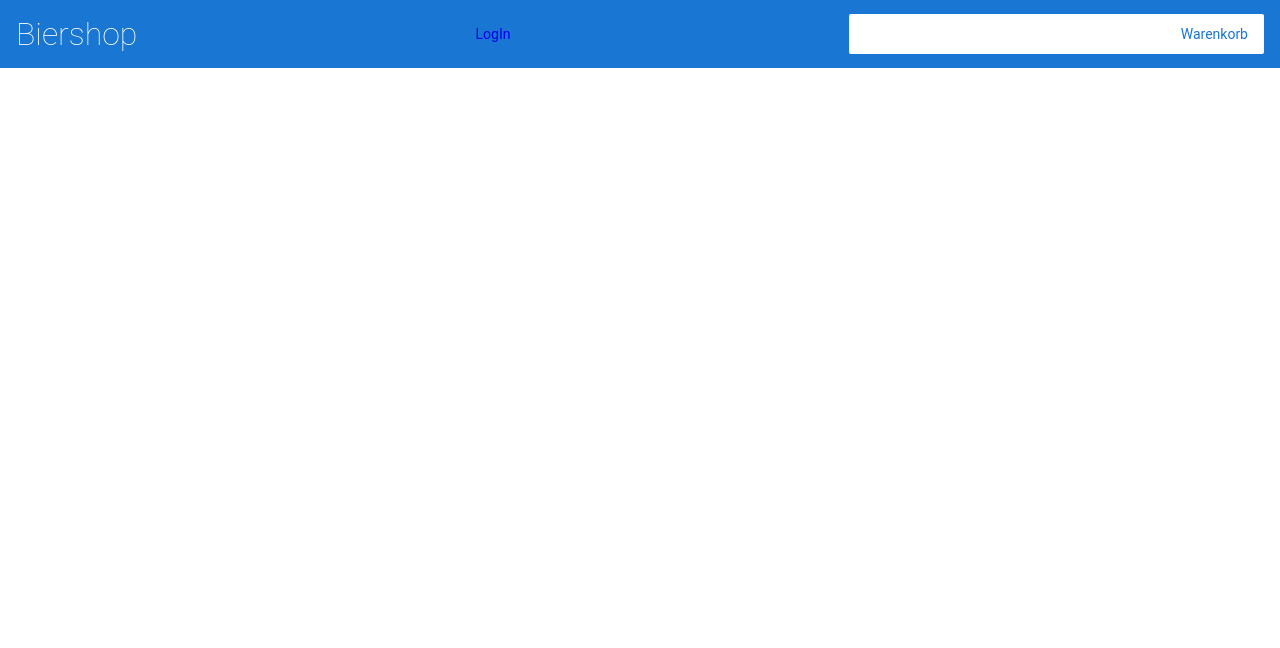
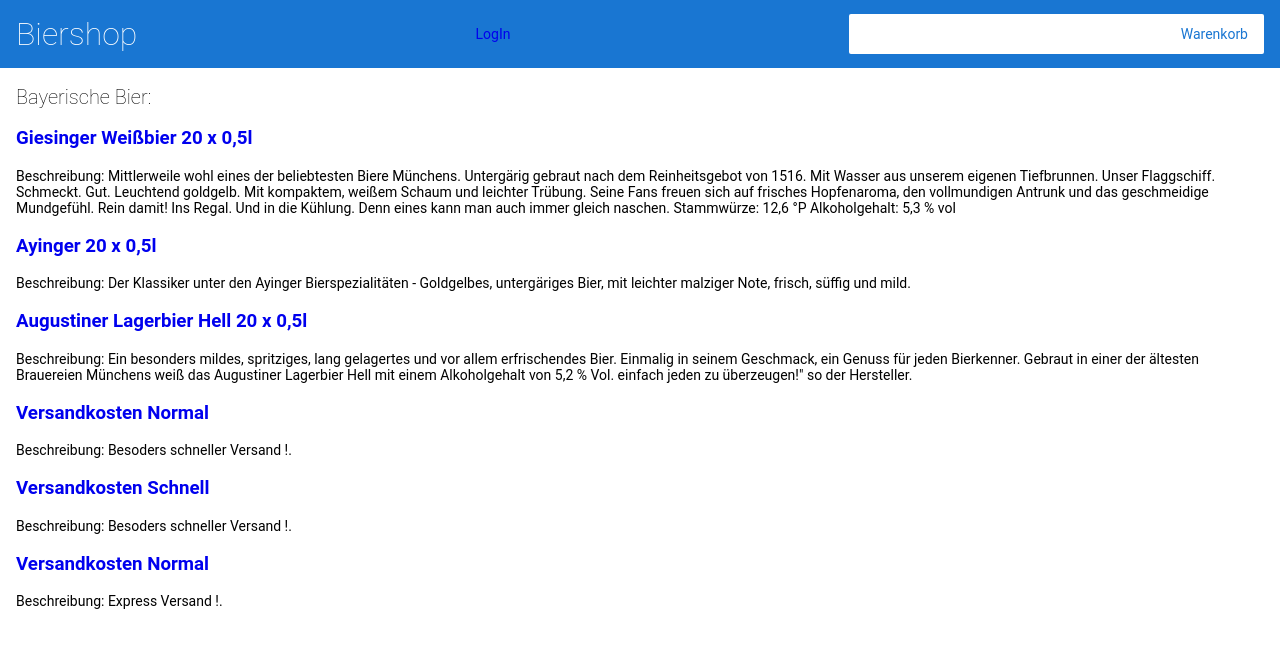
Before and after one commit to RaphaelBirkl1991/bierscholle, an Angular app in the folder frontend/: page /bierbayern in a window 1280 px wide. Before the commit this address led to /. Shown: the top 648 px of the page. Built offline with nearby package versions, Linux system fonts and the light colour scheme.

Commit message:
Kontakt zwischen Seiten erstellt :)

```diff
--- a/frontend/src/app/app.module.ts
+++ b/frontend/src/app/app.module.ts
@@ -45,6 +45,9 @@
             {path: 'warenkorb', component: WarenkorbComponent},
             {path: 'versand', component: VersandComponent},
             {path: 'services', component: ServicesComponent},
+            {path: 'home', component: HomeComponent},
+            {path: 'login', component: LogInComponent},
+          {path: 'bierbayern', component: BierBayernComponent},
         ]),
         FormsModule
     ],
--- a/frontend/src/app/bier-bayern/bier-bayern.component.html
+++ b/frontend/src/app/bier-bayern/bier-bayern.component.html
@@ -1,4 +1,4 @@
-<h2>Biersorten:</h2>
+<h2>Bayerische Bier:</h2>
 
 <div *ngFor="let produkt of produkts">
 
@@ -12,6 +12,8 @@
   <p *ngIf="produkt.beschreibung">
     Beschreibung: {{ produkt.beschreibung}}
   </p>
+
+  <router-outlet></router-outlet>
 
 
 
--- a/frontend/src/app/bier-hamburg/bier-hamburg.component.html
+++ b/frontend/src/app/bier-hamburg/bier-hamburg.component.html
@@ -1 +1,16 @@
-<p>bier-hamburg works!</p>
+<h2>Biersorten:</h2>
+
+<div *ngFor="let produkt of produkts">
+
+  <h3>
+    <a [title]="produkt.name + ' details' "
+       [routerLink]="['/produkts', produkt.id]">
+      {{ produkt.name }}
+    </a>
+  </h3>
+
+  <p *ngIf="produkt.beschreibung">
+    Beschreibung: {{ produkt.beschreibung}}
+  </p>
+
+  <router-outlet></router-outlet>
--- a/frontend/src/app/bier-hamburg/bier-hamburg.component.ts
+++ b/frontend/src/app/bier-hamburg/bier-hamburg.component.ts
@@ -1,10 +1,69 @@
-import { Component } from '@angular/core';
+import {Component, OnInit} from '@angular/core';
+import {Produkt} from "../produkts";
 
 @Component({
   selector: 'app-bier-hamburg',
   templateUrl: './bier-hamburg.component.html',
   styleUrls: ['./bier-hamburg.component.css']
 })
-export class BierHamburgComponent {
+export class BierHamburgComponent implements OnInit{
+
+  produkts : Produkt[]= [
+    {
+      id: 1,
+      name: 'Giesinger Weißbier 20 x 0,5l',
+      price: 24.91 ,
+      beschreibung: 'Mittlerweile wohl eines der beliebtesten Biere Münchens. Untergärig gebraut nach dem ' +
+        'Reinheitsgebot' +
+        ' von 1516. Mit Wasser aus unserem eigenen Tiefbrunnen. Unser Flaggschiff. Schmeckt. Gut. Leuchtend goldgelb. ' +
+        'Mit kompaktem, weißem Schaum und leichter Trübung. Seine Fans freuen sich auf frisches Hopfenaroma,' +
+        ' den vollmundigen Antrunk und das geschmeidige Mundgefühl. Rein damit! Ins Regal. Und in die Kühlung.' +
+        ' Denn eines kann man auch immer gleich naschen.\n' +
+        '\n' +
+        'Stammwürze: 12,6 °P Alkoholgehalt: 5,3 % vol'
+    },
+    {
+      id: 2,
+      name: 'Ayinger 20 x 0,5l',
+      price: 18.54,
+      beschreibung: 'Der Klassiker unter den Ayinger Bierspezialitäten - Goldgelbes, untergäriges Bier,\n' +
+        'mit leichter malziger Note,\n' +
+        'frisch, süffig und mild.'
+    },
+    {
+      id: 3,
+      name: 'Augustiner Lagerbier Hell 20 x 0,5l',
+      price: 21.49,
+      beschreibung: 'Ein besonders mildes, spritziges, lang gelagertes und vor allem erfrischendes Bier.' +
+        ' Einmalig in seinem Geschmack, ein Genuss für jeden Bierkenner. Gebraut in einer der ältesten Brauereien' +
+        ' Münchens weiß das Augustiner Lagerbier Hell mit einem Alkoholgehalt von 5,2 % Vol. einfach jeden zu' +
+        ' überzeugen!" so der Hersteller.'
+    },
+    {
+      id: 4,
+      name: 'Versandkosten Normal',
+      price:5.50,
+      beschreibung: 'Besoders schneller Versand !.'
+    },
+    {
+      id: 5,
+      name: 'Versandkosten Schnell',
+      price:5.50,
+      beschreibung: 'Besoders schneller Versand !.'
+    },
+    {
+      id: 6,
+      name: 'Versandkosten Normal',
+      price:5.50,
+      beschreibung: 'Express Versand !.'
+    },
+  ];
+
+  constructor() {
+  }
+
+  ngOnInit(): void {
+  }
+
 
 }
--- a/frontend/src/app/log-in/log-in.component.html
+++ b/frontend/src/app/log-in/log-in.component.html
@@ -10,6 +10,10 @@
     <input type="password" [(ngModel)]="password" name="password">
   </label>
   <br>
-  <button type="submit">Login</button>
+<!--  <button type="submit">Login</button>-->
+<!--  New hinzugefügt-->
+  <p>
+    <a routerLink="/bierbayern"><button>Login</button></a>
+  </p>
 </form>
 <router-outlet></router-outlet>
--- a/frontend/src/app/produkt-beschreibung/produkt-beschreibung.component.ts
+++ b/frontend/src/app/produkt-beschreibung/produkt-beschreibung.component.ts
@@ -13,7 +13,7 @@
     this.warenkorbService.addToWarenkorb(produkt);
     window.alert('Dein Produkt ist im Warenkorb');
   }
-  produkt: { price: number; name: string; id: number; beschreibung: string } | { price: number; name: string; id: number; beschreibung: string } | { price: number; name: string; id: number; beschreibung: string } | { price: number; name: string; id: number; beschreibung: string } | { price: number; name: string; id: number; beschreibung: string } | undefined;
+  produkt: { price: number; name: string; id: number; beschreibung: string }  | undefined;
 
   constructor(
     private route: ActivatedRoute,
--- a/frontend/src/app/shop/shop.component.ts
+++ b/frontend/src/app/shop/shop.component.ts
@@ -7,4 +7,6 @@
 })
 export class ShopComponent {
 
+
+
 }
```
